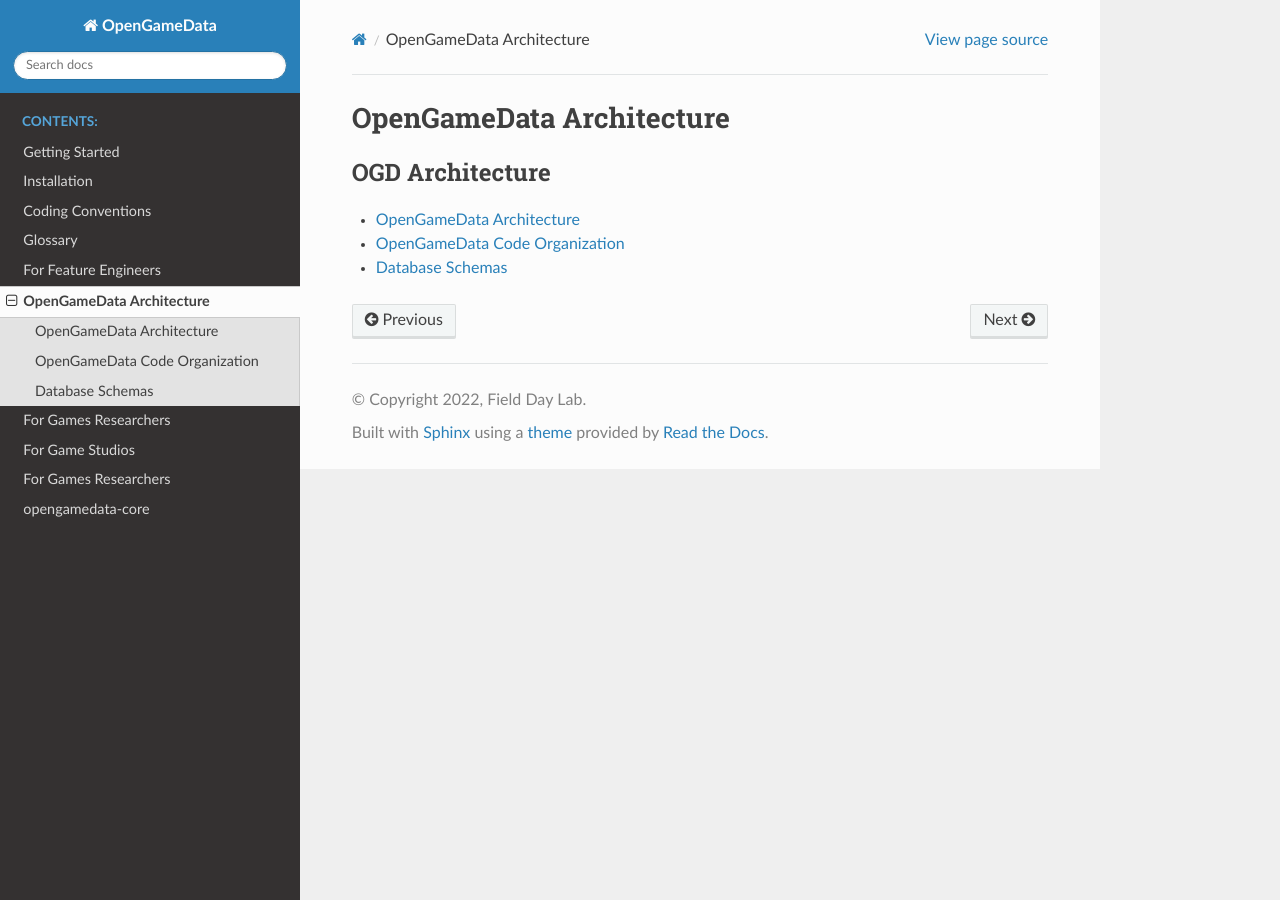
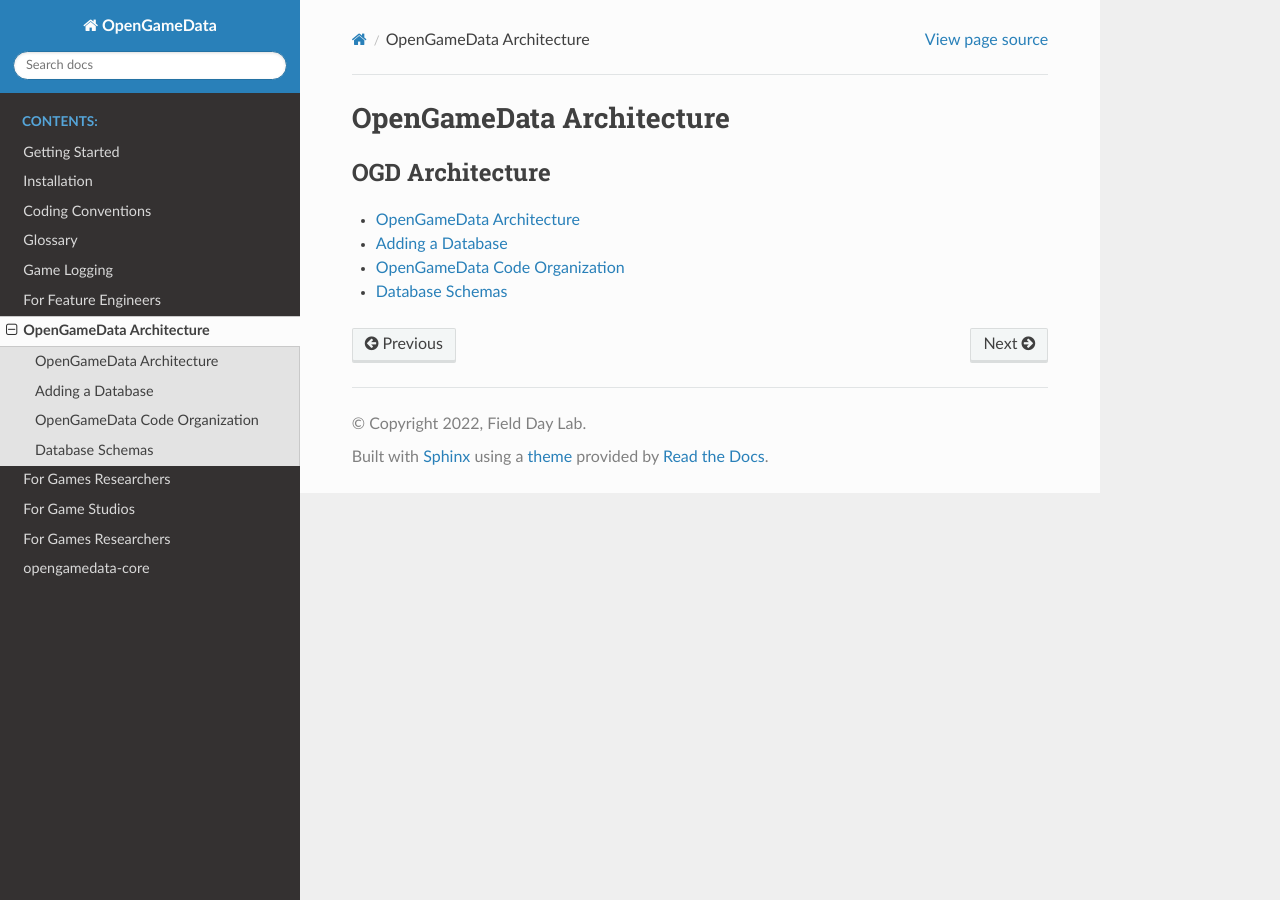
Before and after one commit to opengamedata/opengamedata-doc, a Sphinx documentation site: the page built from source/architecture/index.rst, in a window 1280 px wide. Built offline with Sphinx 7.4.7 and the Read the Docs theme 2.0.0, drawn with Linux system fonts in a browser that asks for light colours; pages that are not in the unit, such as notebooks, are missing from menus; some of the changed lines change nothing that is shown.

Commit message:
Try to fix up some of our index files.

```diff
--- a/source/architecture/index.rst
+++ b/source/architecture/index.rst
@@ -6,5 +6,6 @@ OpenGameData Architecture
    :caption: OGD Architecture
 
    architecture.rst
+   Adding_a_Database.md
    Code_Organization.md
    Database_Schemas.md
--- a/source/features/index.rst
+++ b/source/features/index.rst
@@ -2,10 +2,8 @@ For Feature Engineers
 ========================================
 
 .. toctree::
-   :maxdepth: 2
+   :maxdepth: 1
    :caption: Feature Engineering
 
-   Adding_a_Database.md
-   Adding_a_Game.md
-   Adding_a_Feature.md
-   Adding_a_Realtime_Model.md
+   ./Adding_a_Feature.md
+   ./Adding_a_Realtime_Model.md
--- /dev/null
+++ b/source/logging/index.rst
@@ -0,0 +1,8 @@
+Game Logging
+========================================
+
+.. toctree::
+   :maxdepth: 1
+   :caption: Game Logging
+
+   Adding_a_Game.md
```
